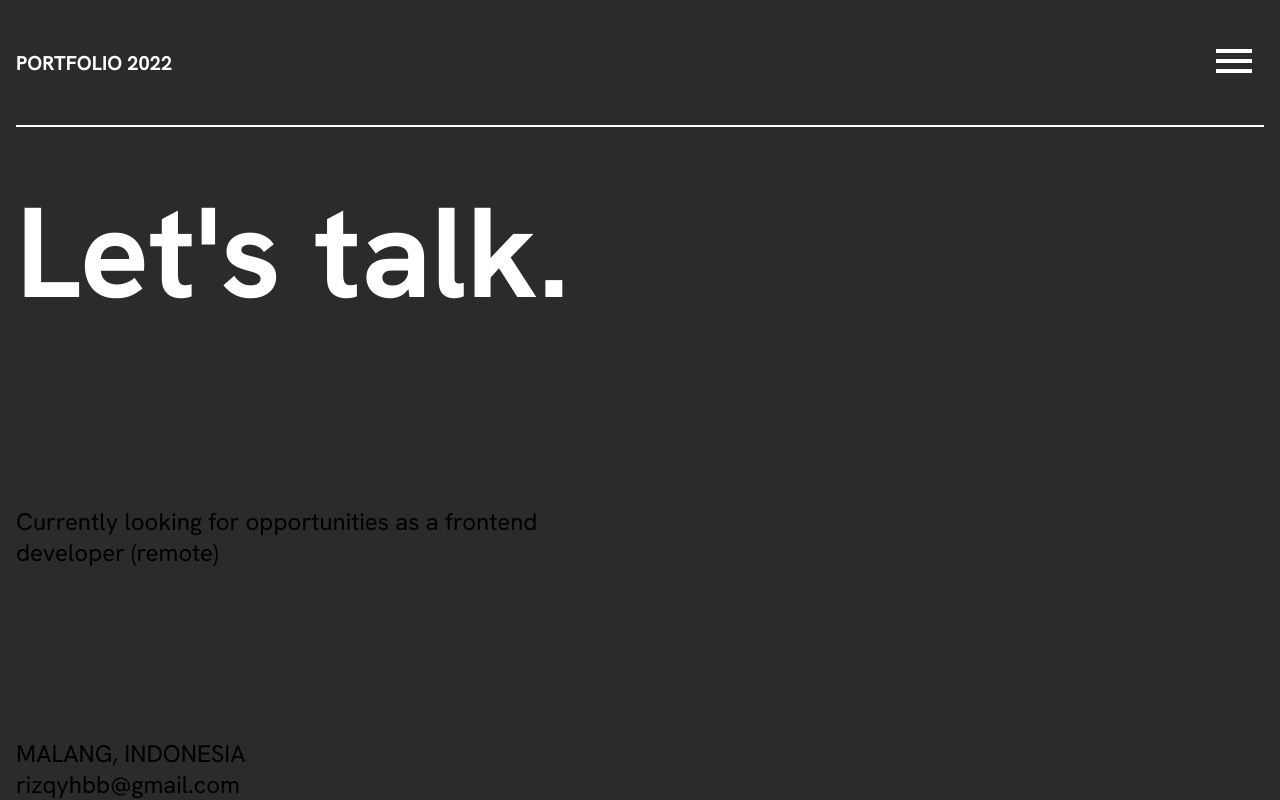
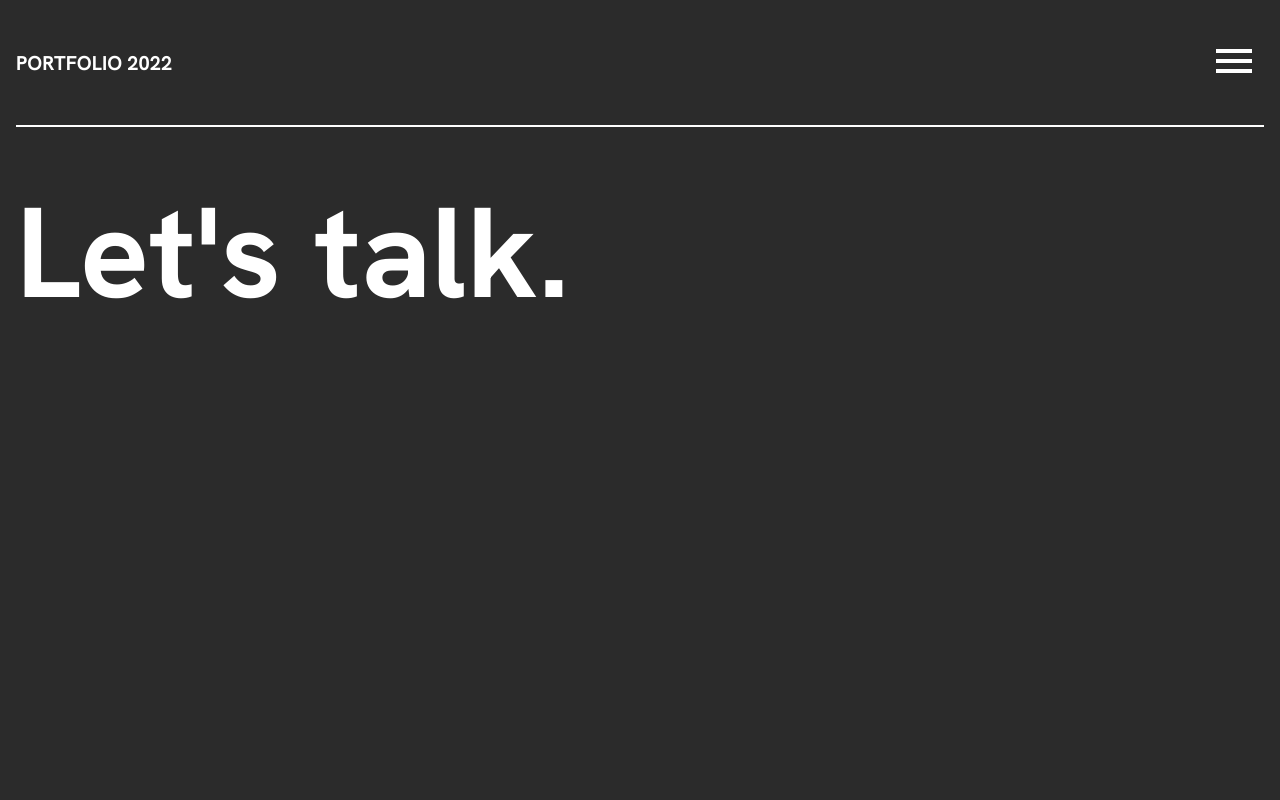
Before and after one commit to rizqyhbb/my-portfolio, a Next.js app: page /contact in a window 1280 px wide. Shown: the top 800 px of the page. Built offline with nearby package versions, Linux system fonts and the light colour scheme.

Commit message:
fix intro animation

```diff
--- a/src/components/title/Title.module.css
+++ b/src/components/title/Title.module.css
@@ -47,6 +47,7 @@
   display: none;
   font-size: 24px;
   margin-left: 16px;
+  animation: opacity 2s;
 }
 
 @media only screen and (min-width: 768px) {
```
